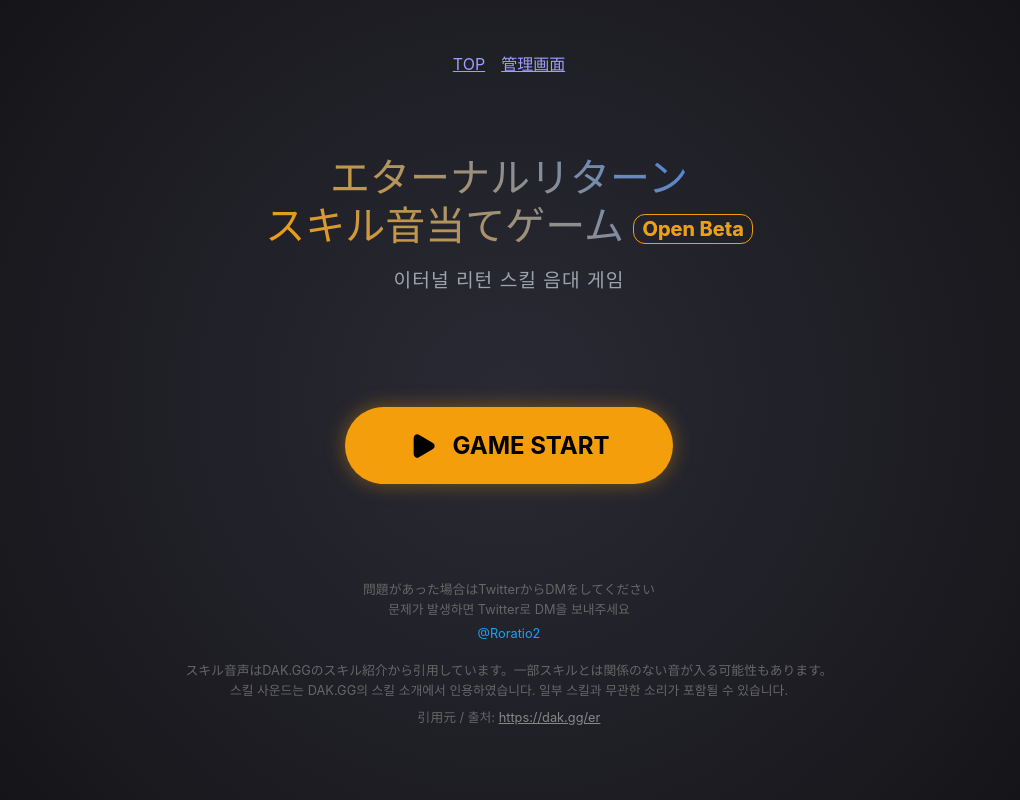
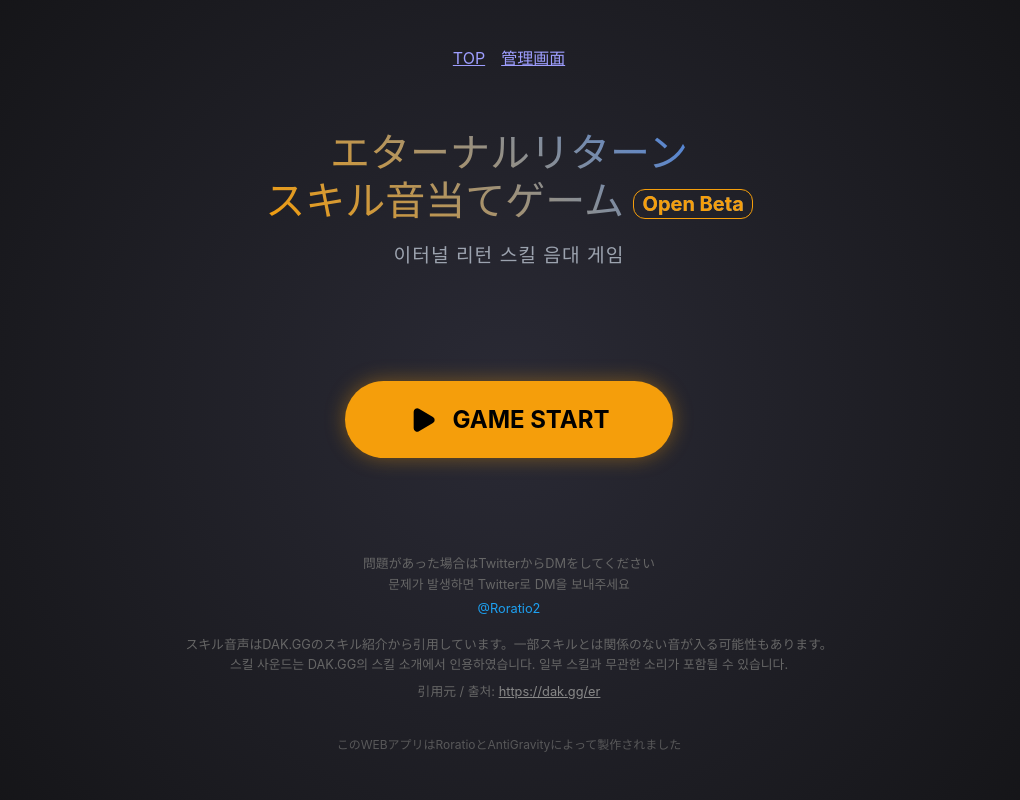
Before and after one commit to Roratio/otoate, a React (Vite) app: page / in a window 1280 px wide. Shown: the whole page, without its empty margins (131-1151 px from the left). Built offline with nearby package versions, Linux system fonts and the light colour scheme; no server answers.

Commit message:
Add production credit to TitlePage

```diff
--- a/src/pages/TitlePage.jsx
+++ b/src/pages/TitlePage.jsx
@@ -72,6 +72,10 @@
                 <div style={{ marginTop: '0.4rem' }}>
                     引用元 / 출처: <a href="https://dak.gg/er" target="_blank" rel="noopener noreferrer" style={{ color: '#888' }}>https://dak.gg/er</a>
                 </div>
+
+                <div style={{ marginTop: '2rem', fontSize: '0.75rem', opacity: 0.8 }}>
+                    このWEBアプリはRoratioとAntiGravityによって製作されました
+                </div>
             </div>
         </div>
     );
```
